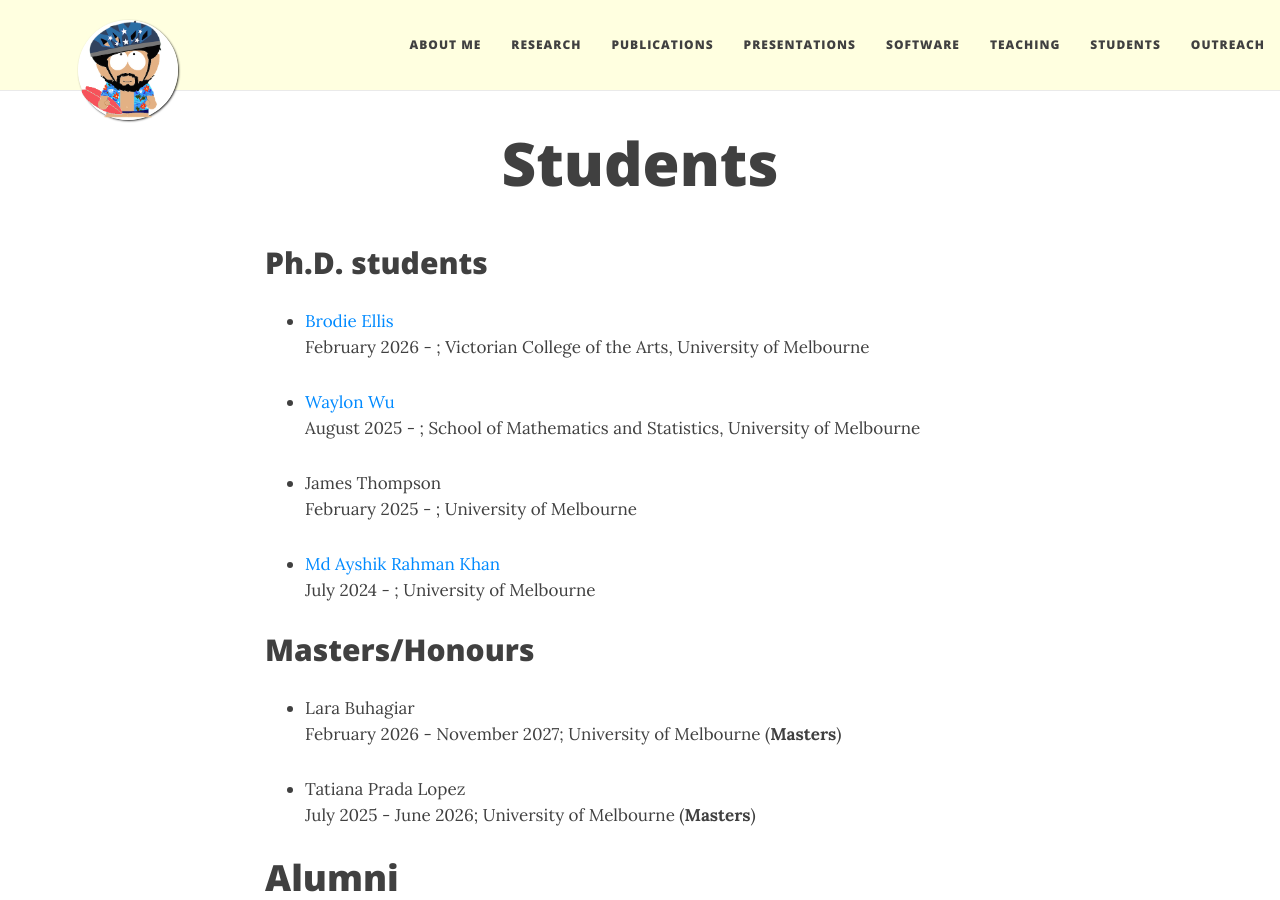
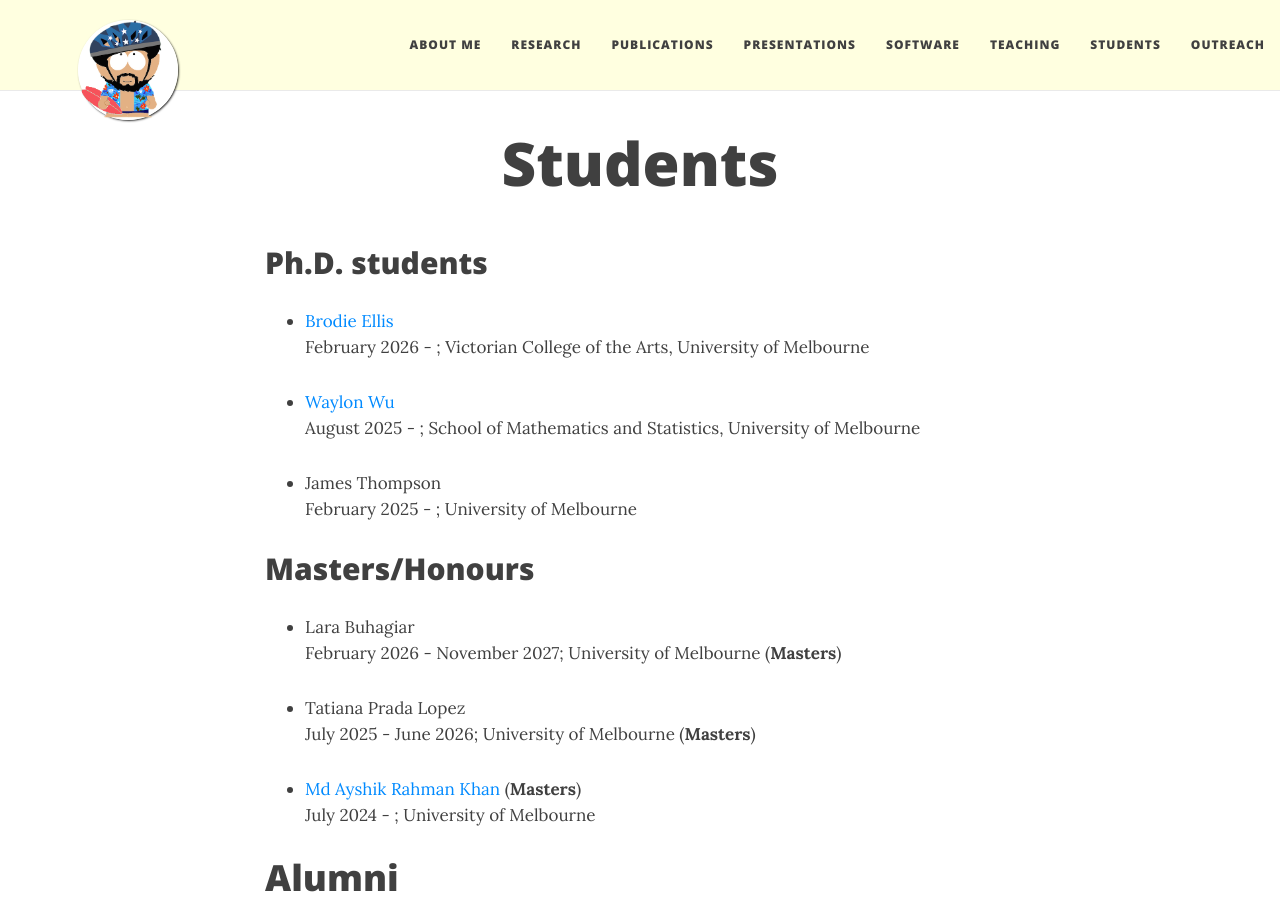
Before and after one commit to navidcy/navidcy.github.io, a Jekyll site: the page built from students.md, in a window 1280 px wide and 900 px high. Built offline with Jekyll 4.4.1, drawn with Linux system fonts in a browser that asks for light colours; nearby versions of some CDN libraries; some of the changed lines change nothing that is shown.

Commit message:
MSc Ayshik

```diff
--- a/students.md
+++ b/students.md
@@ -18,10 +18,6 @@ title: Students
   February 2025 - ; University of Melbourne
 
 
-- [Md Ayshik Rahman Khan][ayshik-scholar]<br/>
-  July 2024 - ; University of Melbourne
-
-
 ## Masters/Honours
 
 - Lara Buhagiar<br />
@@ -31,6 +27,9 @@ title: Students
 - Tatiana Prada Lopez <br/>
   July 2025 - June 2026; University of Melbourne (**Masters**) <br/>
 
+
+- [Md Ayshik Rahman Khan][ayshik-scholar] (**Masters**) <br/>
+  July 2024 - ; University of Melbourne
 
 # Alumni
 
```
